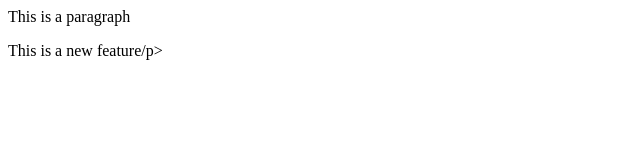
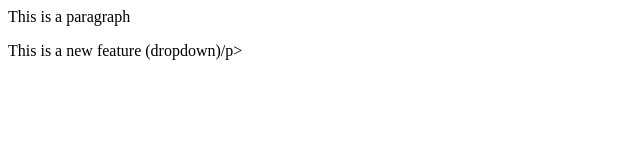
Before and after one commit to vinaykumar-coder/localrepo, a plain HTML site: page index.html in a window 1280 px wide. Shown: the full height of the page, 0-640 px from the left. Drawn offline with Linux system fonts and the light colour scheme.

Commit message:
Add dropdown

```diff
--- a/index.html
+++ b/index.html
@@ -1,2 +1,2 @@
 <p>This is a paragraph</p>
-<p>This is a new feature/p>
+<p>This is a new feature (dropdown)/p>
```
